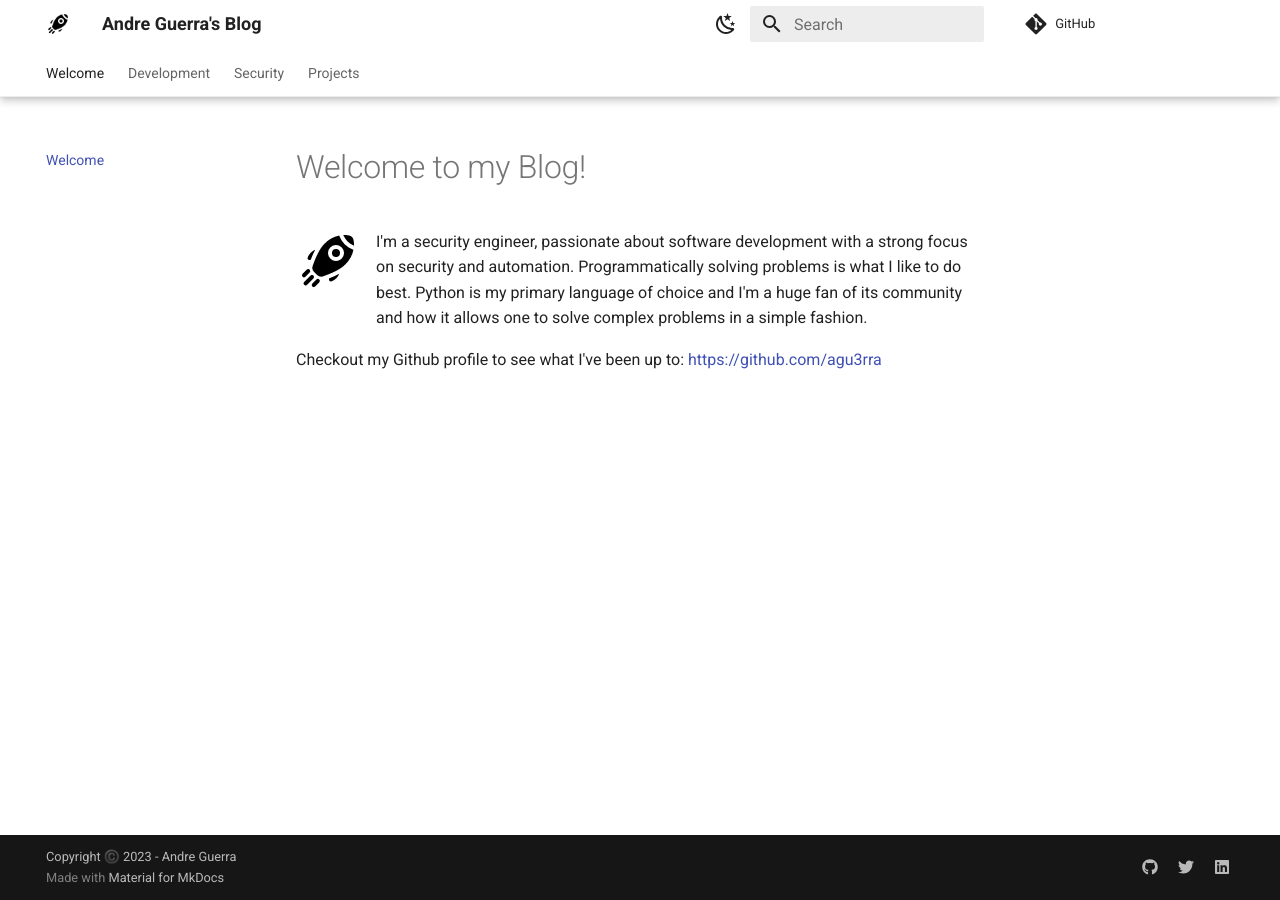
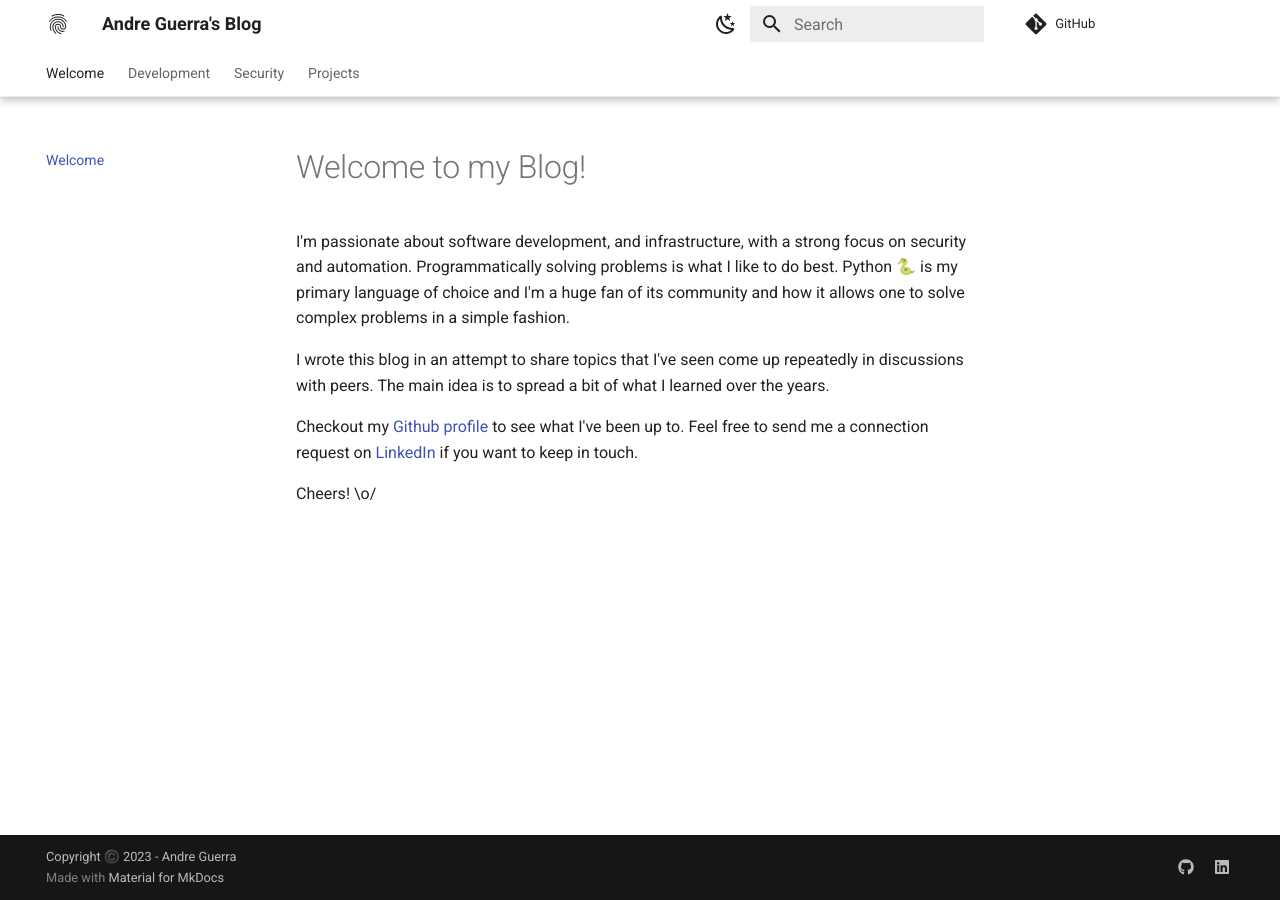
Before and after one commit to agu3rra/agu3rra.github.io, an MkDocs documentation site: the page built from docs/index.md, in a window 1280 px wide. Built offline with MkDocs 1.6.1 and Material for MkDocs 9.7.7, drawn with Linux system fonts in a browser that asks for light colours; comment, search, counter and statistics services are not loaded.

Commit message:
patched deps; removed deprecation warnings; updated main intro; icon dark-light adjutment

```diff
--- a/docs/index.md
+++ b/docs/index.md
@@ -1,7 +1,11 @@
 # Welcome to my Blog!
 
-![rocket](./assets/logos/logo.png){ align=left }
-I'm a security engineer, passionate about software development with a strong focus on security and automation.
-Programmatically solving problems is what I like to do best. Python is my primary language of choice and I'm a huge fan of its community and how it allows one to solve complex problems in a simple fashion.
+I'm passionate about software development, and infrastructure, with a strong focus on security and automation.
+Programmatically solving problems is what I like to do best. Python 🐍 is my primary language of choice and I'm a huge fan of its community and how it allows one to solve complex problems in a simple fashion.
 
-Checkout my Github profile to see what I've been up to: https://github.com/agu3rra
+I wrote this blog in an attempt to share topics that I've seen come up repeatedly in discussions with peers.
+The main idea is to spread a bit of what I learned over the years.
+
+Checkout my [Github profile](https://github.com/agu3rra) to see what I've been up to. Feel free to send me a connection request on [LinkedIn](https://linkedin.com/in/agu3rra) if you want to keep in touch.
+
+Cheers! \o/
--- a/mkdocs.yml
+++ b/mkdocs.yml
@@ -18,8 +18,6 @@ extra:
   social:
     - icon: fontawesome/brands/github
       link: https://github.com/agu3rra
-    - icon: fontawesome/brands/twitter
-      link: https://twitter.com/agu3rra
     - icon: fontawesome/brands/linkedin
       link: https://linkedin.com/in/agu3rra
 
@@ -50,8 +48,8 @@ markdown_extensions:
       anchor_linenums: true
   - pymdownx.superfences
   - pymdownx.emoji:
-      emoji_index: !!python/name:materialx.emoji.twemoji
-      emoji_generator: !!python/name:materialx.emoji.to_svg
+      emoji_index: !!python/name:material.extensions.emoji.twemoji
+      emoji_generator: !!python/name:material.extensions.emoji.to_svg
 
 extra_javascript:
   - javascripts/config.js
@@ -66,8 +64,9 @@ plugins:
 
 theme:
   name: material
-  logo: assets/logos/logo.png
-  favicon: assets/logos/logo-white.png
+  icon:
+    logo: material/fingerprint  # https://fonts.google.com/icons
+  favicon: material/fingerprint
   palette:
     - media: "(prefers-color-scheme: light)"
       scheme: default
--- a/pyproject.toml
+++ b/pyproject.toml
@@ -4,7 +4,7 @@ version = "0.1.0"
 description = "personal blog"
 authors = ["agu3rra <agu3rra@proton.me>"]
 license = "MIT"
-readme = "README.md"
+readme = "readme.md"
 packages = [{include = "agu3rra"}]
 
 [tool.poetry.dependencies]
```
Also changed, not shown: docs/assets/logos/logo-white.png (deleted), docs/assets/logos/logo.png (deleted), 1 other file.
